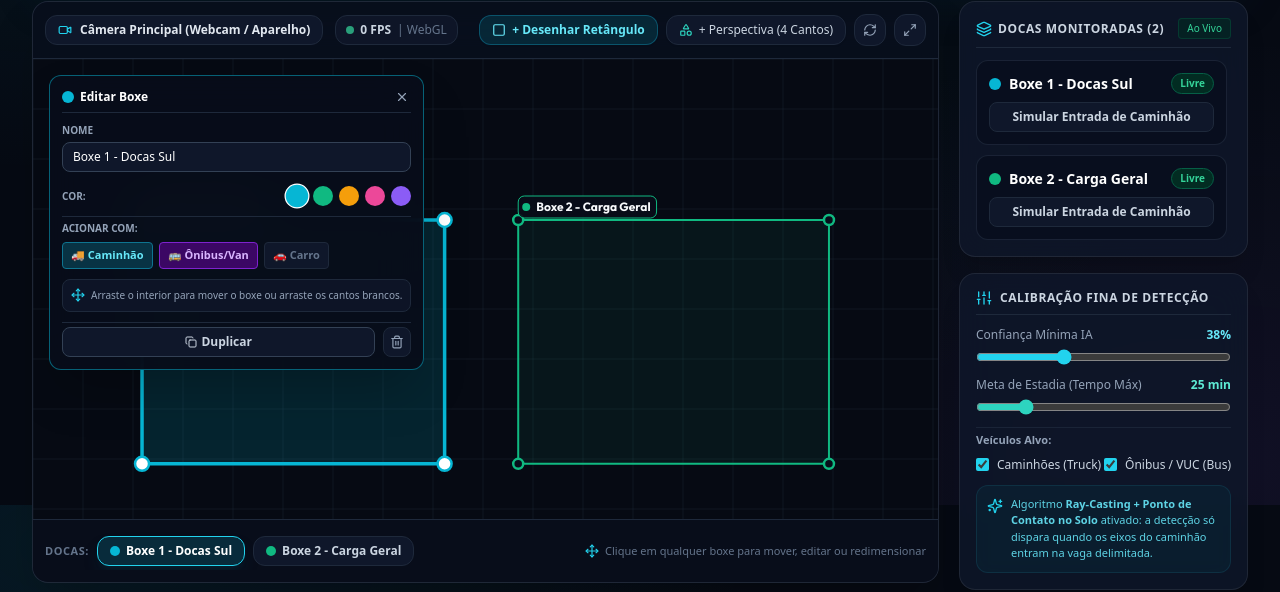
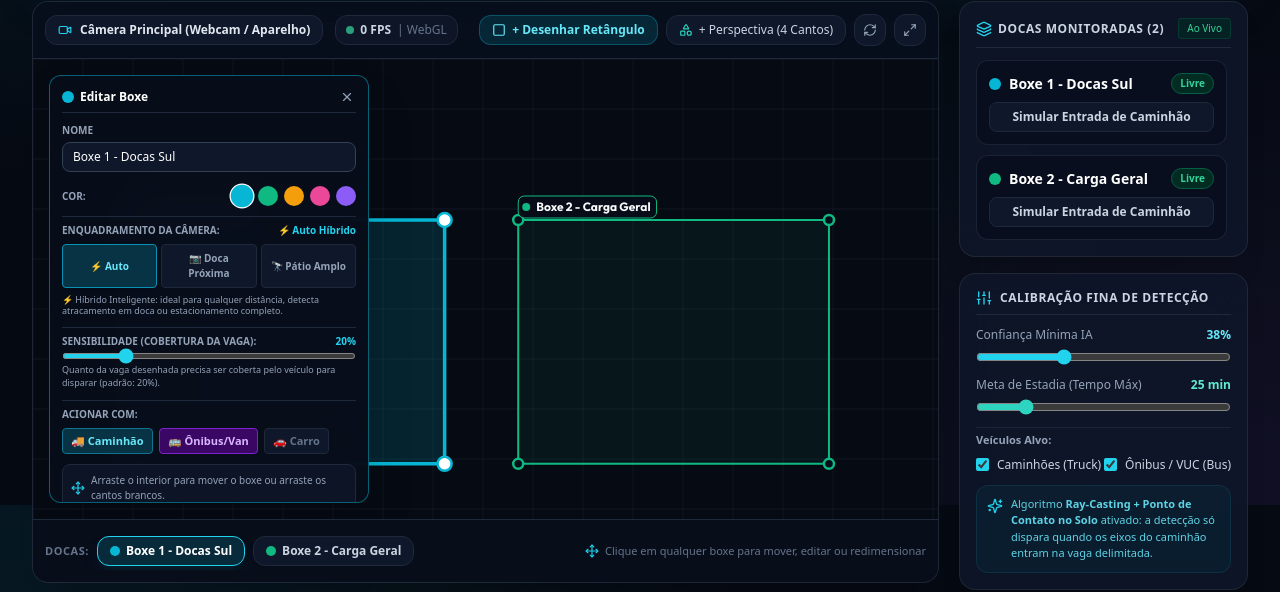
Before and after one commit to Mauthope/dock-vision-ai, a Next.js app: page / in a window 1280 px wide. Both pictures are taken after a click on the button "Boxe 1 - Docas Sul". Shown: the part 295-887 px from the top of the page. Built offline with nearby package versions, Linux system fonts and the light colour scheme; no server answers.

Commit message:
fix: support close-up dock cameras with dock coverage ratio and camera framing controls

```diff
--- a/src/components/DockVisionCanvas.tsx
+++ b/src/components/DockVisionCanvas.tsx
@@ -154,11 +154,11 @@ export const DockVisionCanvas: React.FC = () => {
       color,
       points,
       cameraId: activeCameraId,
-      detectionCriteria: 'ground',
-      overlapThreshold: 0.25,
-      entryDebounceFrames: 3,
+      detectionCriteria: 'auto',
+      overlapThreshold: 0.20,
+      entryDebounceFrames: 2,
       exitGraceSeconds: 3.5,
-      targetClasses: ['truck'],
+      targetClasses: ['truck', 'bus'],
     });
 
     setDrawingMode(false);
@@ -715,7 +715,7 @@ export const DockVisionCanvas: React.FC = () => {
 
         {/* PAINEL FLUTUANTE DE EDIÇÃO DO BOXE SELECIONADO */}
         {selectedBox && !drawingMode && (
-          <div className="absolute top-4 left-4 z-20 p-3 rounded-xl bg-slate-950/95 border border-cyan-500/50 shadow-2xl backdrop-blur-xl flex flex-col gap-2.5 min-w-[240px] animate-in fade-in zoom-in-95 duration-150">
+          <div className="absolute top-4 left-4 z-20 p-3 rounded-xl bg-slate-950/95 border border-cyan-500/50 shadow-2xl backdrop-blur-xl flex flex-col gap-2.5 w-80 max-w-[calc(100%-1.5rem)] max-h-[calc(100%-2rem)] overflow-y-auto animate-in fade-in zoom-in-95 duration-150">
             <div className="flex items-center justify-between border-b border-slate-800 pb-1.5">
               <span className="text-xs font-bold text-white flex items-center gap-1.5">
                 <span className="w-3 h-3 rounded-full" style={{ backgroundColor: selectedBox.color }} />
@@ -758,8 +758,85 @@ export const DockVisionCanvas: React.FC = () => {
               </div>
             </div>
 
+            {/* Modo de Enquadramento da Câmera */}
+            <div className="flex flex-col gap-1.5 pt-1.5 border-t border-slate-800">
+              <div className="flex items-center justify-between">
+                <span className="text-[10px] text-slate-400 uppercase font-semibold">Enquadramento da Câmera:</span>
+                <span className="text-[10px] text-cyan-400 font-mono font-bold">
+                  {selectedBox.detectionCriteria === 'close_dock' ? '📷 Doca Próxima' : selectedBox.detectionCriteria === 'ground' ? '🔭 Pátio Amplo' : '⚡ Auto Híbrido'}
+                </span>
+              </div>
+              <div className="grid grid-cols-3 gap-1">
+                <button
+                  type="button"
+                  onClick={() => updateBox(selectedBox.id, { detectionCriteria: 'auto' })}
+                  className={`px-1.5 py-1.5 rounded text-[10px] font-semibold border text-center transition-colors ${
+                    (selectedBox.detectionCriteria || 'auto') === 'auto'
+                      ? 'bg-cyan-950 text-cyan-300 border-cyan-600 shadow-sm'
+                      : 'bg-slate-900 text-slate-400 border-slate-800 hover:text-slate-200'
+                  }`}
+                  title="Detecta tanto visão de doca próxima quanto visão ampla de pátio"
+                >
+                  ⚡ Auto
+                </button>
+                <button
+                  type="button"
+                  onClick={() => updateBox(selectedBox.id, { detectionCriteria: 'close_dock' })}
+                  className={`px-1.5 py-1.5 rounded text-[10px] font-semibold border text-center transition-colors ${
+                    selectedBox.detectionCriteria === 'close_dock'
+                      ? 'bg-emerald-950 text-emerald-300 border-emerald-600 shadow-sm'
+                      : 'bg-slate-900 text-slate-400 border-slate-800 hover:text-slate-200'
+                  }`}
+                  title="Câmera próxima à doca: detecta mesmo quando a cabine fica fora do vídeo ou o caminhão corta a tela"
+                >
+                  📷 Doca Próxima
+                </button>
+                <button
+                  type="button"
+                  onClick={() => updateBox(selectedBox.id, { detectionCriteria: 'ground' })}
+                  className={`px-1.5 py-1.5 rounded text-[10px] font-semibold border text-center transition-colors ${
+                    selectedBox.detectionCriteria === 'ground'
+                      ? 'bg-purple-950 text-purple-300 border-purple-600 shadow-sm'
+                      : 'bg-slate-900 text-slate-400 border-slate-800 hover:text-slate-200'
+                  }`}
+                  title="Câmera ampla: exige caminhão inteiro e rodas no solo da vaga"
+                >
+                  🔭 Pátio Amplo
+                </button>
+              </div>
+              <p className="text-[9px] text-slate-400 leading-tight">
+                {selectedBox.detectionCriteria === 'close_dock'
+                  ? '📷 Doca Próxima: ativado quando a traseira/baú encosta na vaga, dispensando ver o caminhão inteiro.'
+                  : selectedBox.detectionCriteria === 'ground'
+                  ? '🔭 Pátio Amplo: exige o caminhão inteiro e suas rodas dentro da demarcação.'
+                  : '⚡ Híbrido Inteligente: ideal para qualquer distância, detecta atracamento em doca ou estacionamento completo.'}
+              </p>
+            </div>
+
+            {/* Sensibilidade / Cobertura Mínima da Vaga */}
+            <div className="flex flex-col gap-1 pt-1.5 border-t border-slate-800">
+              <div className="flex items-center justify-between">
+                <span className="text-[10px] text-slate-400 uppercase font-semibold">Sensibilidade (Cobertura da Vaga):</span>
+                <span className="text-[10px] text-cyan-400 font-mono font-bold">
+                  {Math.round((selectedBox.overlapThreshold ?? 0.20) * 100)}%
+                </span>
+              </div>
+              <input
+                type="range"
+                min="10"
+                max="60"
+                step="5"
+                value={Math.round((selectedBox.overlapThreshold ?? 0.20) * 100)}
+                onChange={e => updateBox(selectedBox.id, { overlapThreshold: Number(e.target.value) / 100 })}
+                className="w-full accent-cyan-400 h-1.5 bg-slate-800 rounded-lg cursor-pointer"
+              />
+              <span className="text-[9px] text-slate-400">
+                Quanto da vaga desenhada precisa ser coberta pelo veículo para disparar (padrão: 20%).
+              </span>
+            </div>
+
             {/* Tipos de Veículo Permitidos no Boxe */}
-            <div className="flex flex-col gap-1.5 pt-1 border-t border-slate-800">
+            <div className="flex flex-col gap-1.5 pt-1.5 border-t border-slate-800">
               <span className="text-[10px] text-slate-400 uppercase font-semibold">Acionar com:</span>
               <div className="flex items-center gap-1.5 flex-wrap">
                 <button
--- a/src/context/DockContext.tsx
+++ b/src/context/DockContext.tsx
@@ -33,9 +33,9 @@ const DEFAULT_BOXES: DockBox[] = [
     status: 'empty',
     currentTruck: null,
     lastSession: null,
-    detectionCriteria: 'ground',
-    overlapThreshold: 0.25,
-    entryDebounceFrames: 3,
+    detectionCriteria: 'auto',
+    overlapThreshold: 0.20,
+    entryDebounceFrames: 2,
     exitGraceSeconds: 3.5,
     targetClasses: ['truck', 'bus'],
   },
@@ -53,9 +53,9 @@ const DEFAULT_BOXES: DockBox[] = [
     status: 'empty',
     currentTruck: null,
     lastSession: null,
-    detectionCriteria: 'ground',
-    overlapThreshold: 0.25,
-    entryDebounceFrames: 3,
+    detectionCriteria: 'auto',
+    overlapThreshold: 0.20,
+    entryDebounceFrames: 2,
     exitGraceSeconds: 3.5,
     targetClasses: ['truck', 'bus'],
   }
@@ -66,7 +66,7 @@ const DEFAULT_SETTINGS: DockSettings = {
   inferenceIntervalMs: 380,
   allowTruck: true,
   allowBus: true,
-  allowCar: false, // Por padrão docas monitoram apenas caminhões e veículos pesados
+  allowCar: true, // Habilitado globalmente para permitir controle granular por boxe
   soundAlerts: true,
   autoSaveSnapshots: false,
   targetStayMinutes: 25,
@@ -173,10 +173,13 @@ export const DockProvider: React.FC<{ children: React.ReactNode }> = ({ children
       const savedBoxes = localStorage.getItem(STORAGE_KEY_BOXES);
       if (savedBoxes) {
         const parsed = JSON.parse(savedBoxes);
-        // Garante que todos os boxes tenham as classes corretas de veículos
+        // Garante que todos os boxes tenham critérios modernos compatíveis com câmeras próximas
         const updated = parsed.map((b: any) => ({
           ...b,
-          targetClasses: ['truck', 'bus', 'car'],
+          detectionCriteria: (!b.detectionCriteria || b.detectionCriteria === 'ground') ? 'auto' : b.detectionCriteria,
+          overlapThreshold: b.overlapThreshold !== undefined ? Math.min(b.overlapThreshold, 0.25) : 0.20,
+          entryDebounceFrames: b.entryDebounceFrames ?? 2,
+          targetClasses: b.targetClasses && b.targetClasses.length > 0 ? b.targetClasses : ['truck', 'bus'],
         }));
         setBoxes(updated);
       }
--- a/src/types/dock.ts
+++ b/src/types/dock.ts
@@ -31,8 +31,8 @@ export interface DockBox {
   currentTruck: CurrentTruckState | null;
   lastSession: LastSessionState | null;
   // Parâmetros de calibração fina de detecção:
-  detectionCriteria: 'centroid' | 'ground' | 'overlap'; // default: 'ground'
-  overlapThreshold: number; // 0.1 a 0.8 (default 0.25)
+  detectionCriteria: 'auto' | 'close_dock' | 'ground' | 'centroid' | 'overlap'; // default: 'auto'
+  overlapThreshold: number; // 0.1 a 0.8 (default 0.20)
   entryDebounceFrames: number; // frames consecutivos necessários para confirmar entrada (default 3)
   exitGraceSeconds: number; // segundos de tolerância de ausência antes de considerar saída (default 3.0)
   targetClasses: string[]; // ['truck', 'bus', 'car']
--- a/src/utils/boxGeometry.ts
+++ b/src/utils/boxGeometry.ts
@@ -173,7 +173,7 @@ export function calculatePolygonArea(polygon: Point2D[]): number {
 }
 
 /**
- * Calcula o overlap percentual entre a BoundingBox e o Polígono
+ * Calcula o percentual da Bounding Box do veículo que está dentro da vaga demarcada.
  */
 export function calculateBoxOverlapRatio(
   bboxNorm: [number, number, number, number],
@@ -201,56 +201,151 @@ export function calculateBoxOverlapRatio(
 }
 
 /**
+ * Calcula a taxa de cobertura da VAGA (quanto da vaga/boxe desenhado está coberto pelo caminhão).
+ * Essencial para câmeras instaladas perto da doca, onde o caminhão é maior que a tela ou fica parcialmente cortado pelo enquadramento.
+ */
+export function calculateDockCoverageRatio(
+  bboxNorm: [number, number, number, number],
+  polygonNorm: Point2D[],
+  gridResolution: number = 8
+): number {
+  if (polygonNorm.length < 3) return 0;
+  const [bx, by, bw, bh] = bboxNorm;
+  if (bw <= 0 || bh <= 0) return 0;
+
+  const minX = Math.min(...polygonNorm.map(p => p.x));
+  const maxX = Math.max(...polygonNorm.map(p => p.x));
+  const minY = Math.min(...polygonNorm.map(p => p.y));
+  const maxY = Math.max(...polygonNorm.map(p => p.y));
+  const polyW = maxX - minX;
+  const polyH = maxY - minY;
+
+  if (polyW <= 0 || polyH <= 0) return 0;
+
+  // Verificação rápida de colisão AABB (Axis-Aligned Bounding Box)
+  if (bx + bw < minX || bx > maxX || by + bh < minY || by > maxY) {
+    return 0;
+  }
+
+  let totalPolygonPoints = 0;
+  let coveredPoints = 0;
+
+  for (let ix = 0; ix < gridResolution; ix++) {
+    for (let iy = 0; iy < gridResolution; iy++) {
+      const px = minX + (ix + 0.5) * (polyW / gridResolution);
+      const py = minY + (iy + 0.5) * (polyH / gridResolution);
+
+      if (isPointInPolygon({ x: px, y: py }, polygonNorm)) {
+        totalPolygonPoints++;
+        if (px >= bx && px <= bx + bw && py >= by && py <= by + bh) {
+          coveredPoints++;
+        }
+      }
+    }
+  }
+
+  return totalPolygonPoints > 0 ? coveredPoints / totalPolygonPoints : 0;
+}
+
+/**
  * Avalia se o caminhão está dentro do Boxe com alta precisão
+ * Suporta tanto câmeras amplas (veículo inteiro) quanto câmeras próximas (caminhão maior que o enquadramento)
  */
 export function isTruckInsideDockBox(
   detection: TruckDetection,
   dockBox: DockBox
-): { isInside: boolean; overlap: number; reason: string } {
+): { isInside: boolean; overlap: number; dockCoverage: number; reason: string } {
   const { groundContact, centroid, normalizedBbox } = detection;
   const points = dockBox.points;
 
   if (points.length < 3) {
-    return { isInside: false, overlap: 0, reason: 'Polígono incompleto' };
+    return { isInside: false, overlap: 0, dockCoverage: 0, reason: 'Polígono incompleto' };
   }
 
-  const overlap = calculateBoxOverlapRatio(normalizedBbox, points, 8);
+  const [bx, by, bw, bh] = normalizedBbox;
+  const minX = Math.min(...points.map(p => p.x));
+  const maxX = Math.max(...points.map(p => p.x));
+  const minY = Math.min(...points.map(p => p.y));
+  const maxY = Math.max(...points.map(p => p.y));
+
+  // Filtro rápido AABB: se a caixa do caminhão sequer toca o retângulo envolvente do boxe
+  if (bx + bw < minX || bx > maxX || by + bh < minY || by > maxY) {
+    return { isInside: false, overlap: 0, dockCoverage: 0, reason: 'Fora da área do boxe' };
+  }
+
+  const truckOverlap = calculateBoxOverlapRatio(normalizedBbox, points, 8);
+  const dockCoverage = calculateDockCoverageRatio(normalizedBbox, points, 8);
   const isGroundInside = isPointInPolygon(groundContact, points);
   const isCentroidInside = isPointInPolygon(centroid, points);
 
-  const threshold = dockBox.overlapThreshold ?? 0.25;
-  const criteria = dockBox.detectionCriteria ?? 'ground';
+  const criteria = dockBox.detectionCriteria || 'auto';
+  const threshold = dockBox.overlapThreshold ?? 0.20;
 
-  if (criteria === 'centroid') {
-    return {
-      isInside: isCentroidInside,
-      overlap,
-      reason: isCentroidInside ? 'Centroide dentro do boxe' : 'Centroide fora'
-    };
+  let isInside = false;
+  let reason = '';
+
+  switch (criteria) {
+    case 'close_dock': {
+      // Modo Doca Próxima: O caminhão cobriu a área da doca/vaga (mesmo que cabine/rodas estejam fora)
+      isInside = dockCoverage >= threshold;
+      reason = isInside
+        ? `Doca ocupada: ${(dockCoverage * 100).toFixed(0)}% da vaga coberta`
+        : `Doca livre (cobertura ${(dockCoverage * 100).toFixed(0)}% < ${(threshold * 100).toFixed(0)}%)`;
+      break;
+    }
+    case 'ground': {
+      // Modo Pátio Amplo: Rodas no solo da vaga e sobreposição
+      isInside = isGroundInside && (truckOverlap >= threshold || isCentroidInside);
+      reason = isInside
+        ? `Rodas na vaga (${(truckOverlap * 100).toFixed(0)}% overlap)`
+        : isGroundInside
+        ? 'Rodas na vaga, aguardando alinhamento'
+        : 'Veículo fora da vaga (rodas fora)';
+      break;
+    }
+    case 'centroid': {
+      isInside = isCentroidInside;
+      reason = isInside ? 'Centro do veículo dentro do boxe' : 'Centro do veículo fora';
+      break;
+    }
+    case 'overlap': {
+      const maxRatio = Math.max(truckOverlap, dockCoverage);
+      isInside = maxRatio >= threshold;
+      reason = isInside
+        ? `Sobreposição ${(maxRatio * 100).toFixed(0)}% >= ${(threshold * 100).toFixed(0)}%`
+        : 'Sobreposição insuficiente';
+      break;
+    }
+    case 'auto':
+    default: {
+      // MODO INTELIGENTE HÍBRIDO (Recomendado):
+      // 1. Doca próxima: Veículo cobre >= 20% da vaga (ideal para câmeras de doca onde caminhão é enorme)
+      const isCoveringDock = dockCoverage >= threshold;
+      // 2. Câmera ampla: Rodas no solo da vaga
+      const isParkedInside = isGroundInside && (truckOverlap >= 0.15 || isCentroidInside);
+      // 3. Centroide dentro com qualquer cobertura substancial
+      const isCentroidDocked = isCentroidInside && (dockCoverage >= 0.15 || truckOverlap >= 0.15);
+
+      isInside = isCoveringDock || isParkedInside || isCentroidDocked;
+
+      reason = isCoveringDock
+        ? `Doca ocupada: ${(dockCoverage * 100).toFixed(0)}% da vaga coberta`
+        : isParkedInside
+        ? `Veículo estacionado: ${(truckOverlap * 100).toFixed(0)}% na vaga`
+        : isCentroidDocked
+        ? 'Veículo centralizado na vaga'
+        : isGroundInside
+        ? 'Rodas na vaga, alinhando...'
+        : 'Fora da vaga';
+      break;
+    }
   }
-
-  if (criteria === 'overlap') {
-    const isInside = overlap >= threshold;
-    return {
-      isInside,
-      overlap,
-      reason: isInside ? `Overlap ${(overlap * 100).toFixed(0)}% >= ${(threshold * 100).toFixed(0)}%` : 'Overlap insuficiente'
-    };
-  }
-
-  // CRITÉRIO RIGOROSO DE ALTA FIDELIDADE:
-  // 1. O ponto de contato das rodas com o solo DEVE estar estritamente dentro da vaga delimitada.
-  // 2. Além disso, pelo menos 28% da caixa do veículo deve estar dentro do boxe (evita ativação por borda).
-  const isInside = isGroundInside && (overlap >= Math.max(0.28, threshold) || isCentroidInside);
 
   return {
     isInside,
-    overlap,
-    reason: isInside
-      ? `Confirmado: rodas no solo da vaga e ${(overlap * 100).toFixed(0)}% de área`
-      : isGroundInside
-      ? 'Rodas na vaga, mas área insuficiente'
-      : 'Veículo fora da área delimitada (rodas fora do boxe)'
+    overlap: Math.max(truckOverlap, dockCoverage),
+    dockCoverage,
+    reason
   };
 }
 
```
